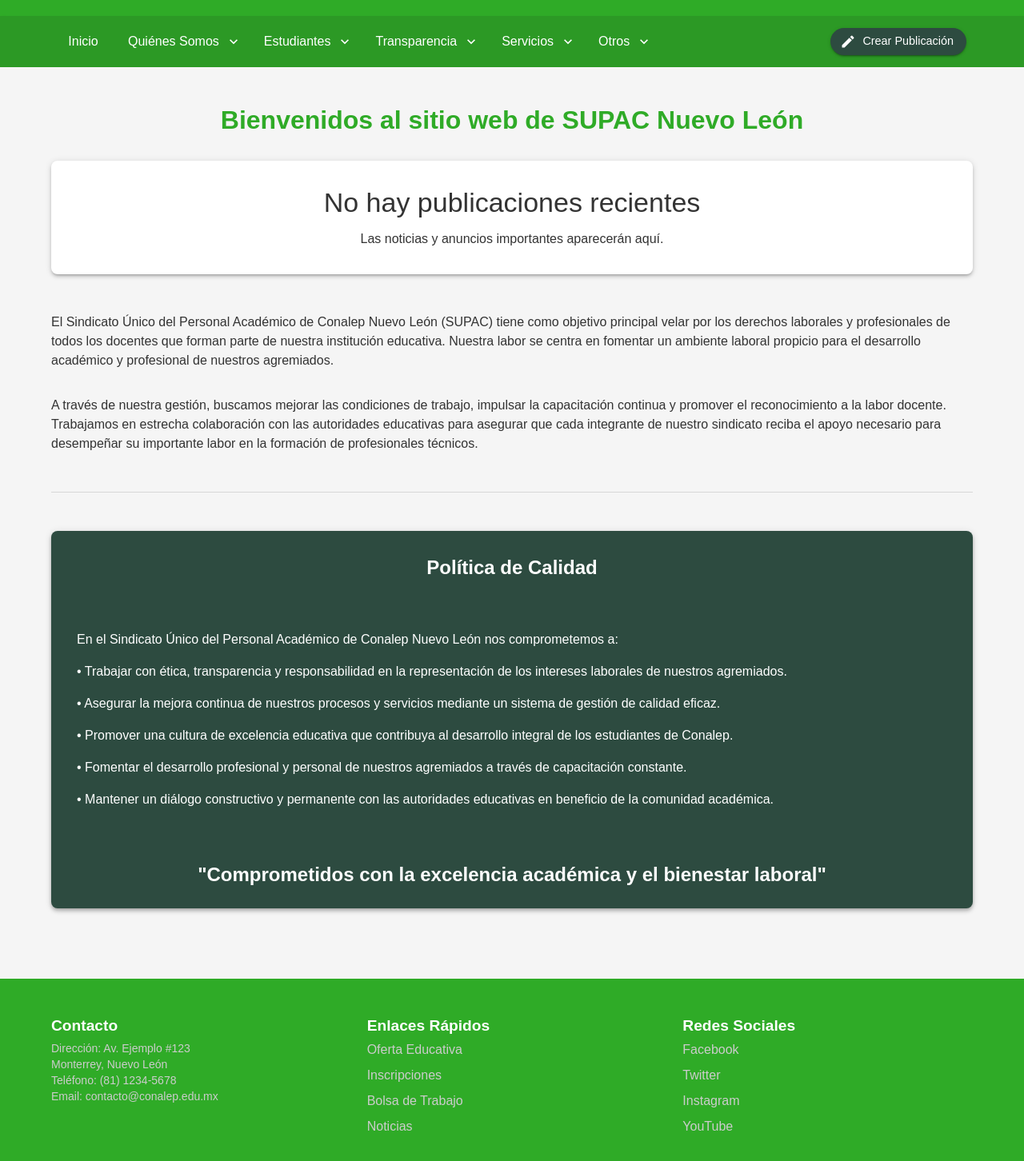
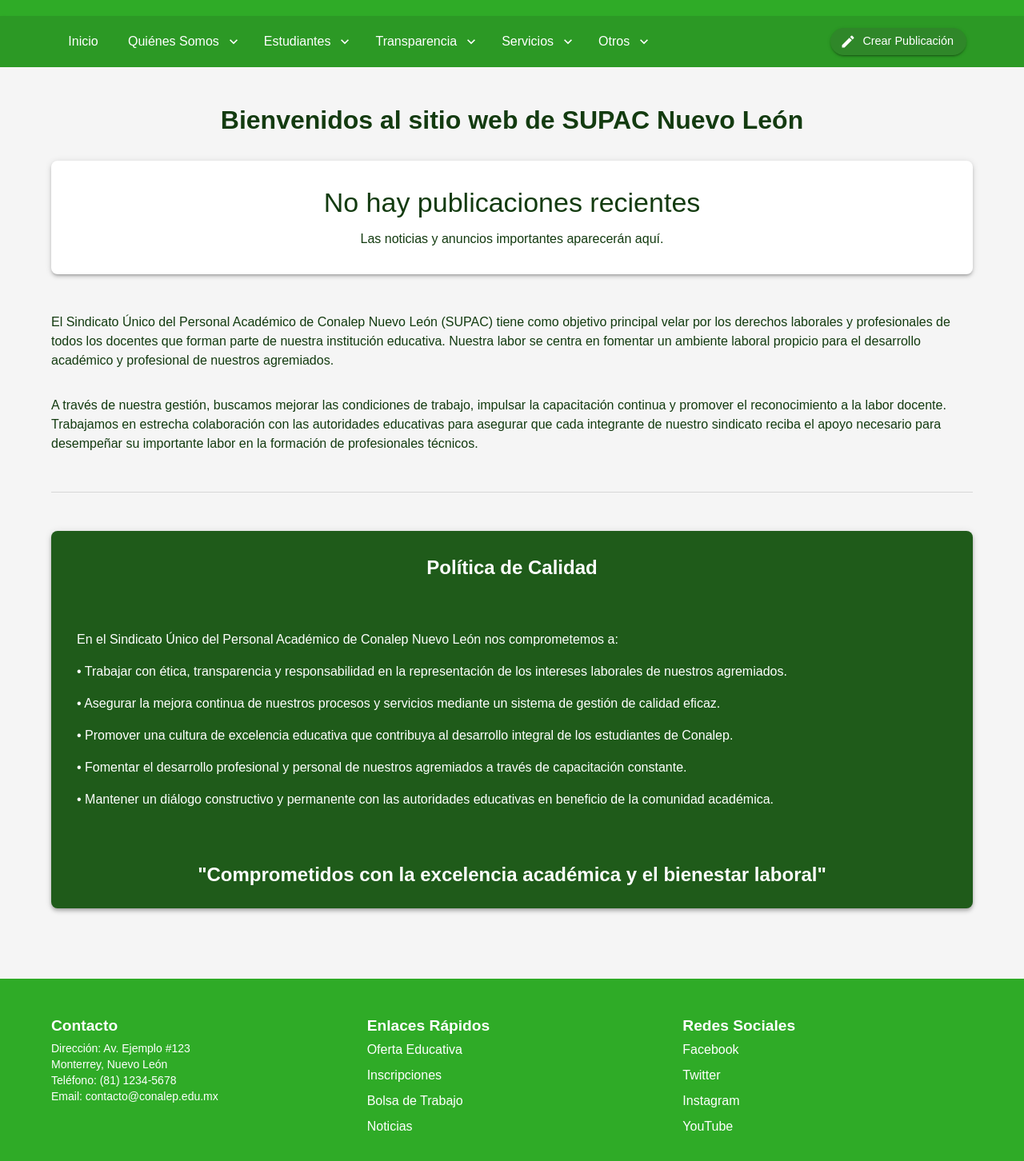
Before and after one commit to AngelIpina12/proyecto-sindicato, a React (Vite) app: page / in a window 1280 px wide. Shown: the part 112-1564 px from the top of the page at 80% size. Built offline with nearby package versions, Linux system fonts and the light colour scheme.

Commit message:
Change tipo de color de paletas en Navbar, Home y Footer

```diff
--- a/src/App.jsx
+++ b/src/App.jsx
@@ -14,17 +14,17 @@
   palette: {
     primary: {
       main: '#2FAB27',
-      light: '#2d4b40',
-      dark: '#122018',
+      light: '#2F8729',
+      dark: '#1F5B1A',
     },
     secondary: {
       main: '#2C9925',
-      light: '#2d4b40',
-      dark: '#298822',
+      light: '#24771E',
+      dark: '#1F5B1A',
     },
     text: {
-      primary: '#333333',
-      secondary: '#666666',
+      primary: '#133B10',
+      secondary: '#0F2A0D',
     },
   },
   typography: {
--- a/src/pages/content/Home.jsx
+++ b/src/pages/content/Home.jsx
@@ -16,70 +16,8 @@
 import PageTransition from "../../utilities/PageTransition";
 import NewsCarousel from "../../components/NewsCarousel";
 
-// const carouselImages = [
-//     {
-//         url: SUPAC1Image,
-//         title: "Formación académica de calidad"
-//     },
-//     {
-//         url: SUPAC2Image,
-//         title: "Excelencia educativa"
-//     },
-//     {
-//         url: SUPAC3Image,
-//         title: "Desarrollo profesional"
-//     },
-//     {
-//         url: SUPAC4Image,
-//         title: "Desarrollo profesional"
-//     },
-//     {
-//         url: SUPAC5Image,
-//         title: "Desarrollo profesional"
-//     },
-//     {
-//         url: SUPAC6Image,
-//         title: "Desarrollo profesional"
-//     },
-//     {
-//         url: SUPAC7Image,
-//         title: "Desarrollo profesional"
-//     },
-//     {
-//         url: SUPAC8Image,
-//         title: "Desarrollo profesional"
-//     },
-//     {
-//         url: SUPAC9Image,
-//         title: "Desarrollo profesional"
-//     },
-//     {
-//         url: SUPAC10Image,
-//         title: "Desarrollo profesional"
-//     }
-// ];
-
-
 const Home = () => {
     const theme = useTheme();
-    // const [currentSlide, setCurrentSlide] = useState(0);
-
-    // Función para cambiar de slide automáticamente
-    // useEffect(() => {
-    //     const interval = setInterval(() => {
-    //         setCurrentSlide((prev) => (prev === carouselImages.length - 1 ? 0 : prev + 1));
-    //     }, 5000);
-    //     return () => clearInterval(interval);
-    // }, []);
-
-    // Funciones para controlar el carrusel
-    // const nextSlide = () => {
-    //     setCurrentSlide((prev) => (prev === carouselImages.length - 1 ? 0 : prev + 1));
-    // };
-
-    // const prevSlide = () => {
-    //     setCurrentSlide((prev) => (prev === 0 ? carouselImages.length - 1 : prev - 1));
-    // };
 
     return (
         <Layout>
@@ -91,7 +29,7 @@
                     align="center"
                     sx={{
                         mb: 4,
-                        color: theme.palette.primary.main
+                        color: theme.palette.text.main
                     }}
                 >
                     Bienvenidos al sitio web de SUPAC Nuevo León
@@ -99,134 +37,6 @@
 
                 {/* Carrusel de noticias */}
                 <NewsCarousel />
-
-                {/* Carrusel de imágenes */}
-                {/* <Box
-                    sx={{
-                        position: 'relative',
-                        mb: 6,
-                        '&:hover .carousel-controls': {
-                            opacity: 1,
-                        }
-                    }}
-                >
-                    <Paper
-                        elevation={3}
-                        sx={{
-                            overflow: 'hidden',
-                            position: 'relative',
-                            height: { xs: '200px', sm: '300px', md: '400px' },
-                            borderRadius: 2,
-                        }}
-                    >
-                        {carouselImages.map((image, index) => (
-                            <Box
-                                key={index}
-                                sx={{
-                                    position: 'absolute',
-                                    width: '100%',
-                                    height: '100%',
-                                    opacity: index === currentSlide ? 1 : 0,
-                                    transition: 'opacity 1s ease-in-out',
-                                    backgroundImage: `url(${image.url})`,
-                                    backgroundSize: 'cover',
-                                    backgroundPosition: 'center',
-                                }}
-                            >
-                                <Box
-                                    sx={{
-                                        position: 'absolute',
-                                        bottom: 0,
-                                        width: '100%',
-                                        backgroundColor: 'rgba(0,0,0,0.6)',
-                                        padding: 2,
-                                        color: 'white',
-                                    }}
-                                >
-                                    <Typography variant="h5">{image.title}</Typography>
-                                </Box>
-                            </Box>
-                        ))}
-
-                        <Box
-                            className="carousel-controls"
-                            sx={{
-                                position: 'absolute',
-                                top: 0,
-                                left: 0,
-                                right: 0,
-                                bottom: 0,
-                                display: 'flex',
-                                justifyContent: 'space-between',
-                                alignItems: 'center',
-                                padding: 2,
-                                opacity: 0,
-                                transition: 'opacity 0.3s',
-                            }}
-                        >
-                            <Box
-                                onClick={prevSlide}
-                                sx={{
-                                    backgroundColor: 'rgba(0,0,0,0.5)',
-                                    borderRadius: '50%',
-                                    width: 40,
-                                    height: 40,
-                                    display: 'flex',
-                                    justifyContent: 'center',
-                                    alignItems: 'center',
-                                    cursor: 'pointer',
-                                    color: 'white',
-                                }}
-                            >
-                                <KeyboardArrowLeftIcon />
-                            </Box>
-                            <Box
-                                onClick={nextSlide}
-                                sx={{
-                                    backgroundColor: 'rgba(0,0,0,0.5)',
-                                    borderRadius: '50%',
-                                    width: 40,
-                                    height: 40,
-                                    display: 'flex',
-                                    justifyContent: 'center',
-                                    alignItems: 'center',
-                                    cursor: 'pointer',
-                                    color: 'white',
-                                }}
-                            >
-                                <KeyboardArrowRightIcon />
-                            </Box>
-                        </Box>
-
-                        <Box
-                            sx={{
-                                position: 'absolute',
-                                bottom: 0,
-                                width: '100%',
-                                display: 'flex',
-                                justifyContent: 'center',
-                                padding: 1,
-                                zIndex: 2,
-                            }}
-                        >
-                            {carouselImages.map((_, index) => (
-                                <Box
-                                    key={index}
-                                    onClick={() => setCurrentSlide(index)}
-                                    sx={{
-                                        width: 12,
-                                        height: 12,
-                                        borderRadius: '50%',
-                                        backgroundColor: index === currentSlide ? 'white' : 'rgba(255,255,255,0.5)',
-                                        margin: '0 4px',
-                                        cursor: 'pointer',
-                                        transition: 'background-color 0.3s',
-                                    }}
-                                />
-                            ))}
-                        </Box>
-                    </Paper>
-                </Box> */}
 
                 {/* Información introductoria */}
                 <Typography variant="body1" paragraph sx={{ mb: 4 }}>
@@ -244,7 +54,7 @@
                     elevation={4}
                     sx={{
                         mb: 5,
-                        bgcolor: theme.palette.primary.light,
+                        bgcolor: theme.palette.primary.dark,
                         color: 'white',
                         borderRadius: 2,
                     }}
--- a/src/pages/layout/Footer.jsx
+++ b/src/pages/layout/Footer.jsx
@@ -8,12 +8,12 @@
 }));
 
 const FooterLink = styled(Link)(({ theme }) => ({
-    color: '#ccc',
+    color: '#FFF',
     display: 'block',
     marginBottom: theme.spacing(1),
     textDecoration: 'none',
     '&:hover': {
-        color: 'white',
+        color: '#CCC',
     },
 }));
 
@@ -34,16 +34,16 @@
                             <Typography variant='h3' component='h3' gutterBottom>
                                 Contacto
                             </Typography>
-                            <Typography variant="body2" color="#ccc" display='block'>
+                            <Typography variant="body2" color="#FFF" display='block'>
                                 Dirección: Av. Ejemplo #123
                             </Typography>
-                            <Typography variant="body2" color="#ccc" display='block'>
+                            <Typography variant="body2" color="#FFF" display='block'>
                                 Monterrey, Nuevo León
                             </Typography>
-                            <Typography variant="body2" color="#ccc" display='block'>
+                            <Typography variant="body2" color="#FFF" display='block'>
                                 Teléfono: (81) 1234-5678
                             </Typography>
-                            <Typography variant="body2" color="#ccc" display='block'>
+                            <Typography variant="body2" color="#FFF" display='block'>
                                 Email: contacto@conalep.edu.mx
                             </Typography>
                         </FooterSection>
--- a/src/pages/layout/Navbar.jsx
+++ b/src/pages/layout/Navbar.jsx
@@ -103,21 +103,6 @@
     },
 }));
 
-const CreateButton = styled(Button)(({ theme }) => ({
-    color: '#ffffff',
-    margin: theme.spacing(0, 1),
-    backgroundColor: theme.palette.primary.light,
-    fontSize: '0.9rem',
-    borderRadius: '20px',
-    padding: theme.spacing(0.5, 2),
-    transition: 'background-color 0.3s ease, transform 0.2s ease',
-    '&:hover': {
-        color: 'rgba(204, 204, 204, 0.74)',
-        backgroundColor: theme.palette.primary.main,
-        transform: 'scale(1.07)',
-    },
-}));
-
 // Componente de logo animado
 const AnimatedLogo = ({ isSticky, size = 40 }) => {
     return (
@@ -139,8 +124,22 @@
     const [mobileOpen, setMobileOpen] = useState(false);
     const [openSubmenu, setOpenSubmenu] = useState(() => new Array(menuItems.length).fill(false));
     const [isSticky, setIsSticky] = useState(false);
-    // const [scrolled, setScrolled] = useState(false);
     const theme = useTheme();
+
+    const CreateButton = styled(Button)(({ theme }) => ({
+        color: '#ffffff',
+        margin: theme.spacing(0, 1),
+        backgroundColor: isSticky ? theme.palette.secondary.light : theme.palette.primary.light,
+        fontSize: '0.9rem',
+        borderRadius: '20px',
+        padding: theme.spacing(0.5, 2),
+        transition: 'background-color 0.3s ease, transform 0.2s ease',
+        '&:hover': {
+            color: 'rgb(255, 255, 255)',
+            backgroundColor: isSticky ? theme.palette.secondary.dark : theme.palette.primary.dark,
+            transform: 'scale(1.07)',
+        },
+    }));
 
     // Handlers para escritorio
     const handleOpenMenu = (index, event) => {
@@ -267,7 +266,7 @@
             elevation={isSticky ? 4 : 0}
             sx={{
                 backgroundColor: isSticky
-                    ? theme.palette.secondary.dark
+                    ? theme.palette.primary.main
                     : theme.palette.secondary.main,
                 transition: 'background-color 0.3s, box-shadow 0.3s'
             }}
```
